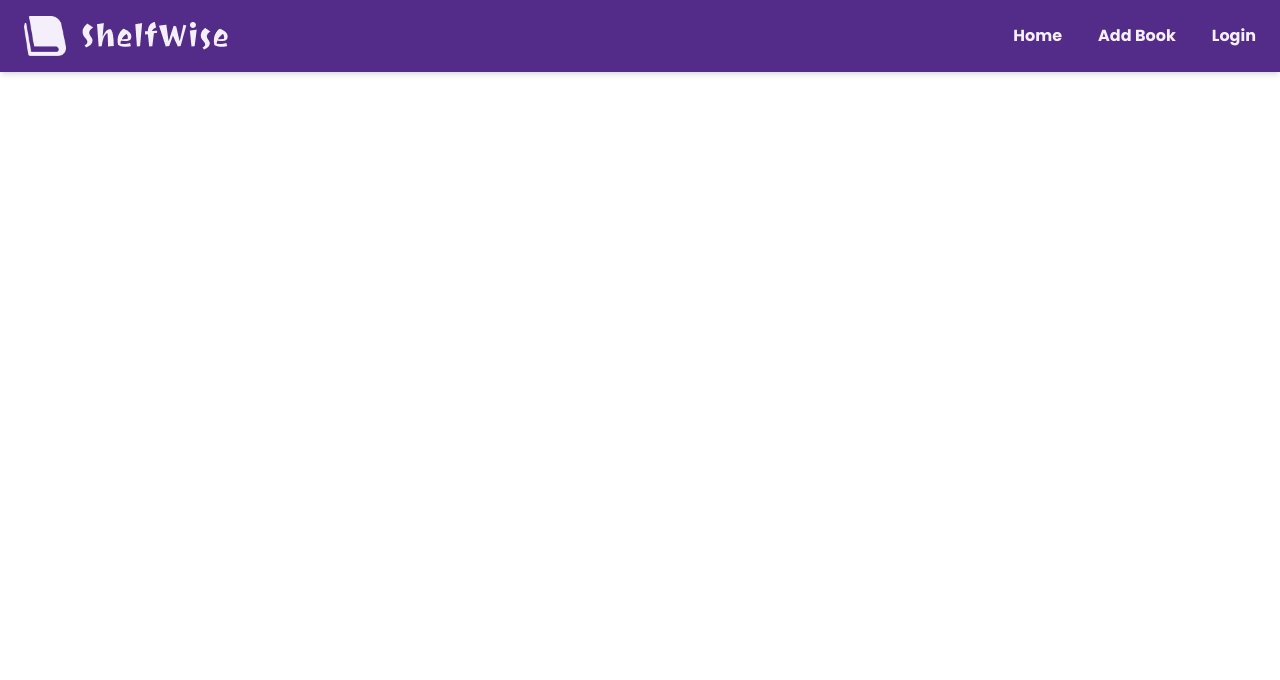
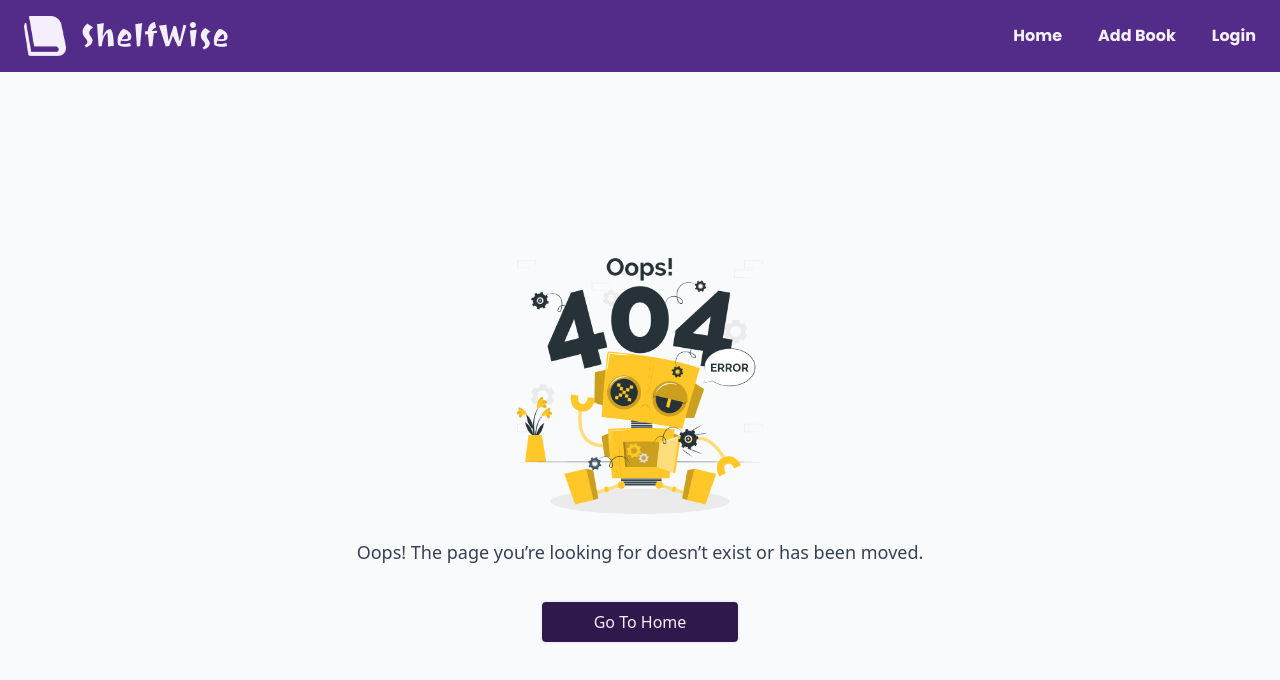
Before and after one commit to ShafranSheikh/ShelfWise---Library-Management-System, a React (Vite) app in the folder frontend/: page /error in a window 1280 px wide. Before the commit this address had no page. Shown: the top 680 px of the page. Built offline with nearby package versions, Linux system fonts and the light colour scheme.

Commit message:
add error page for unavailable functionality or fututre develoment

```diff
--- a/frontend/src/App.tsx
+++ b/frontend/src/App.tsx
@@ -7,6 +7,7 @@ import NavBar from './components/NavBar';
 import LoginPage from './auth/LoginPage';
 import SignupPage from './auth/SignupPage';
 import ProtectedRoute from './components/ProtectedRoute';
+import ErrorFile from './components/ErrorFile';
 function App() {
   return (
     <Router>
@@ -23,6 +24,7 @@ function App() {
         } />
         <Route path='/login' element={<LoginPage />} />
         <Route path='/signup' element={<SignupPage />} />
+        <Route path='/error' element={<ErrorFile />} />
       </Routes>
     </Router>
   )
--- a/frontend/src/auth/LoginPage.tsx
+++ b/frontend/src/auth/LoginPage.tsx
@@ -87,7 +87,7 @@ const LoginPage = () => {
                     <input type="checkbox" />
                     <span>Remember me</span>
                 </label>
-                <a href="/useremailverification" className="text-primary text-sm">
+                <a href="/error" className="text-primary text-sm">
                     Forgot Password?
                 </a>
                 </div>
--- /dev/null
+++ b/frontend/src/components/ErrorFile.tsx
@@ -0,0 +1,24 @@
+import { useNavigate } from "react-router-dom";
+import errorImage from '../assets/error404.png'
+import PrimaryButton from "./PrimaryButton";
+const ErrorFile = () => {
+    const navigate = useNavigate();
+
+    return (
+        <div className="flex flex-col items-center justify-center min-h-screen bg-gray-50 p-6">
+            <img
+                src={errorImage}
+                alt="Error illustration"
+                className="w-64 h-64 object-contain mb-6"
+            />
+            <p className="text-lg text-gray-700 mb-4 text-center">
+                Oops! The page you’re looking for doesn’t exist or has been moved.
+            </p>
+            <div className="h-20 w-50 flex items-center justify-center mb-6">
+                <PrimaryButton label="Go To Home" className="border-2 bg-[#2F184B] text-[#F4EFFA] hover:bg-[#F4EFFA] hover:text-[#2F184B]" type="button" onClick={()=> navigate('/')}/>
+            </div>
+        </div>
+    );
+    };
+
+export default ErrorFile;
```
Also changed, not shown: frontend/src/assets/error404.png (added).
